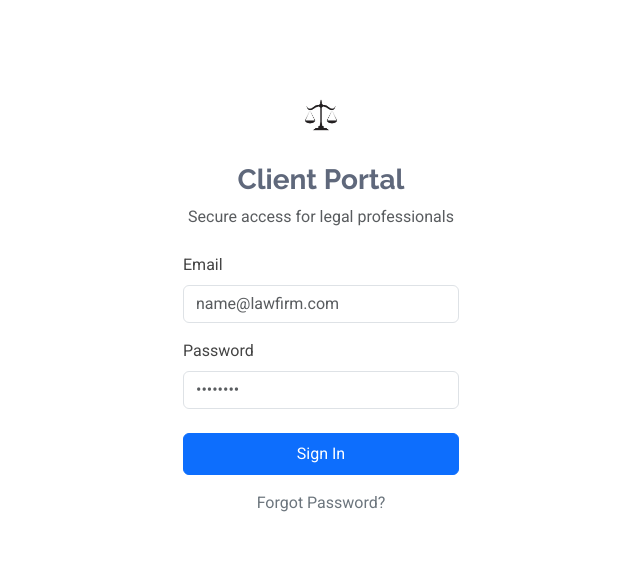
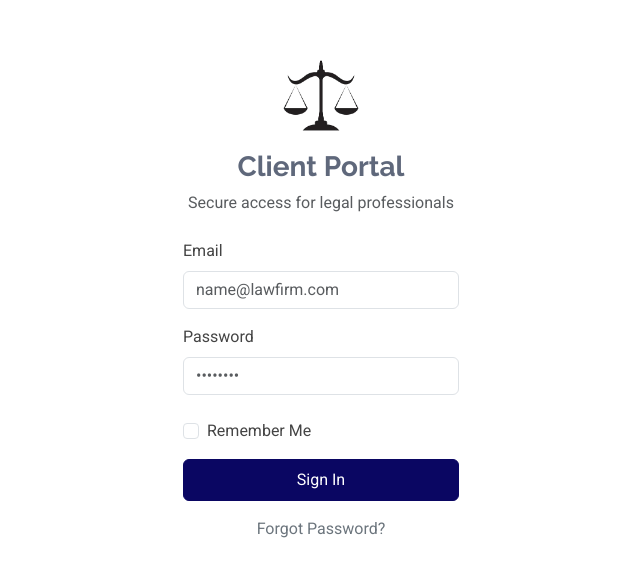
Before and after one commit to saify-codes/ezqanon, a Next.js app: page /signin in a window 1280 px wide. Shown: the part 101-678 px from the top of the page, without its empty margins (319-959 px from the left). Built offline with nearby package versions, Linux system fonts and the light colour scheme.

Commit message:
theme work

```diff
--- a/app/globals.css
+++ b/app/globals.css
@@ -6,6 +6,7 @@
   --nav-font: "Ubuntu", sans-serif;
 
   --primary: #0A0662;
+  --primary-hover: color-mix(in srgb, var(--primary), transparent 15%);;
   --secondary: #F99C25;
 }
 
@@ -30,6 +31,12 @@
   --nav-dropdown-color: #5f687b; /* Used for navigation links of the dropdown items in the navigation menu. */
   --nav-dropdown-hover-color: #F99C25; /* Similar to --nav-hover-color, this color is applied to dropdown navigation links when they are hovered over. */
 }
+
+/* Bootstrap overrides */
+:root{
+  --bs-btn-bg: var(--primary) !important;
+}
+/* Bootstrap overrides */
 
 /* Color Presets - These classes override global colors when applied to any section or element, providing reuse of the sam color scheme. */
 
@@ -238,10 +245,6 @@ h6 {
   line-height: 1;
 }
 
-.header .logo img {
-  max-height: 36px;
-  margin-right: 8px;
-}
 
 .header .logo h1 {
   font-size: 30px;
--- a/app/layout.js
+++ b/app/layout.js
@@ -4,6 +4,7 @@ import "bootstrap/dist/css/bootstrap.min.css";
 import "aos/dist/aos.css";
 import 'swiper/css';
 import "./globals.css";
+import "./overrides.css";
 
 export const metadata = {
   title: "EZQanon",
--- /dev/null
+++ b/app/overrides.css
@@ -0,0 +1,9 @@
+.btn-primary {
+  --bs-btn-bg: var(--primary);
+  --bs-btn-border-color: var(--primary);
+  --bs-btn-hover-bg: var(--primary-hover);
+  --bs-btn-hover-border-color: var(--primary-hover);
+  --bs-btn-active-bg: var(--primary-hover);
+  --bs-btn-disabled-bg: var(--primary);
+  --bs-btn-disabled-border-color: var(--primary);
+}
--- a/app/signin/page.js
+++ b/app/signin/page.js
@@ -1,11 +1,16 @@
-'use client'
+"use client";
 
 export default function () {
   return (
     <div className="container d-flex align-items-center justify-content-center vh-100">
       <div className="login-card p-5 col-md-6 col-lg-4">
         <div className="text-center mb-4">
-          <img src="/assets/img/logo.jpg" alt="Logo" className="mb-3" width="80"/>
+          <img
+            src="/assets/img/logo.png"
+            alt="Logo"
+            className="mb-3"
+            width="80"
+          />
           <h3 className="fw-bold">Client Portal</h3>
           <p className="text-muted">Secure access for legal professionals</p>
         </div>
@@ -34,6 +39,12 @@ export default function () {
               required
             />
           </div>
+          <div class="mb-3 form-check">
+            <input type="checkbox" class="form-check-input" id="rememberMe" />
+            <label class="form-check-label" for="rememberMe">
+              Remember Me
+            </label>
+          </div>
           <button type="submit" className="btn btn-primary w-100 py-2">
             Sign In
           </button>
--- a/components/layout/header.jsx
+++ b/components/layout/header.jsx
@@ -43,7 +43,7 @@ export default function Navbar() {
       <div className="container-fluid container-xl d-flex align-items-center">
         {/* Logo */}
         <Link href="/" className="logo d-flex align-items-center me-auto">
-          <h1 className="sitename">EzQanon</h1>
+          <img src="/assets/img/logo.png" alt="" width="50"/>
         </Link>
 
         {/* Navigation */}
```
Also changed, not shown: public/assets/img/logo.jpg (deleted), public/assets/img/logo.png (added).
